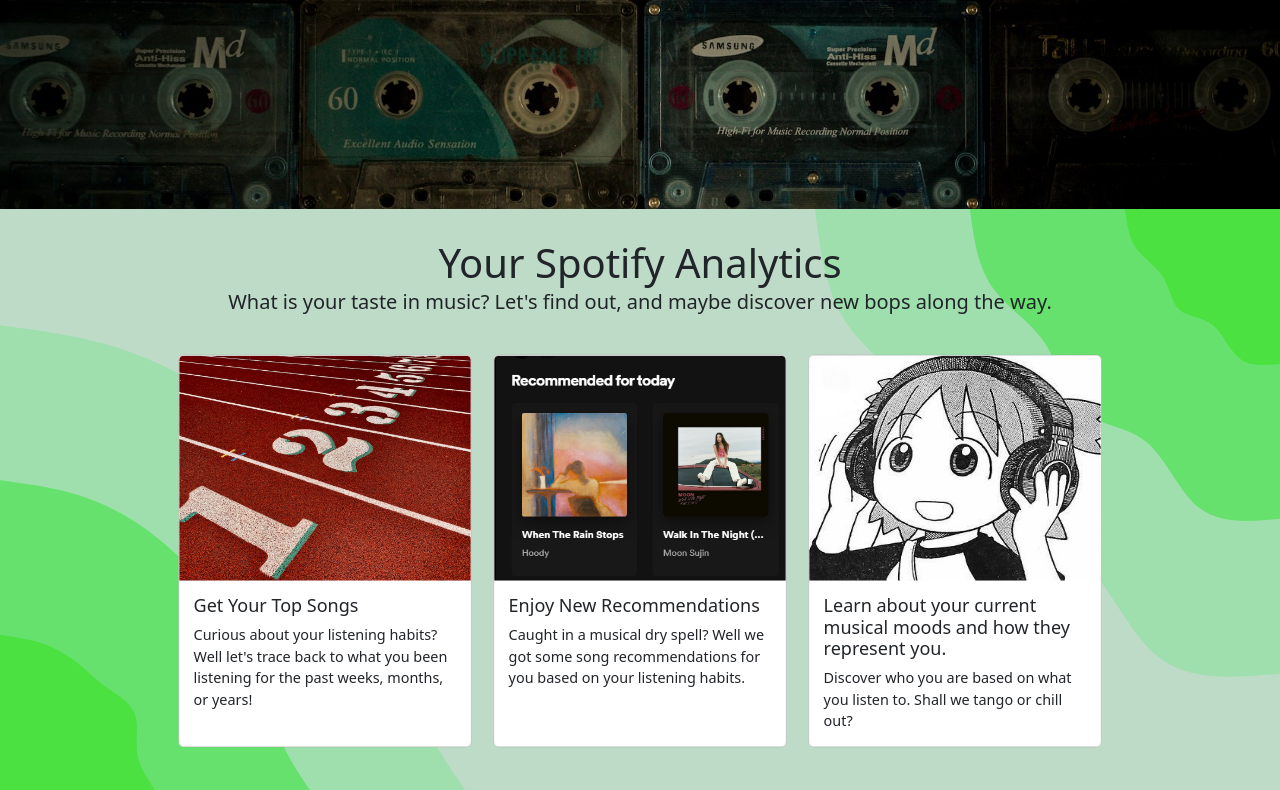
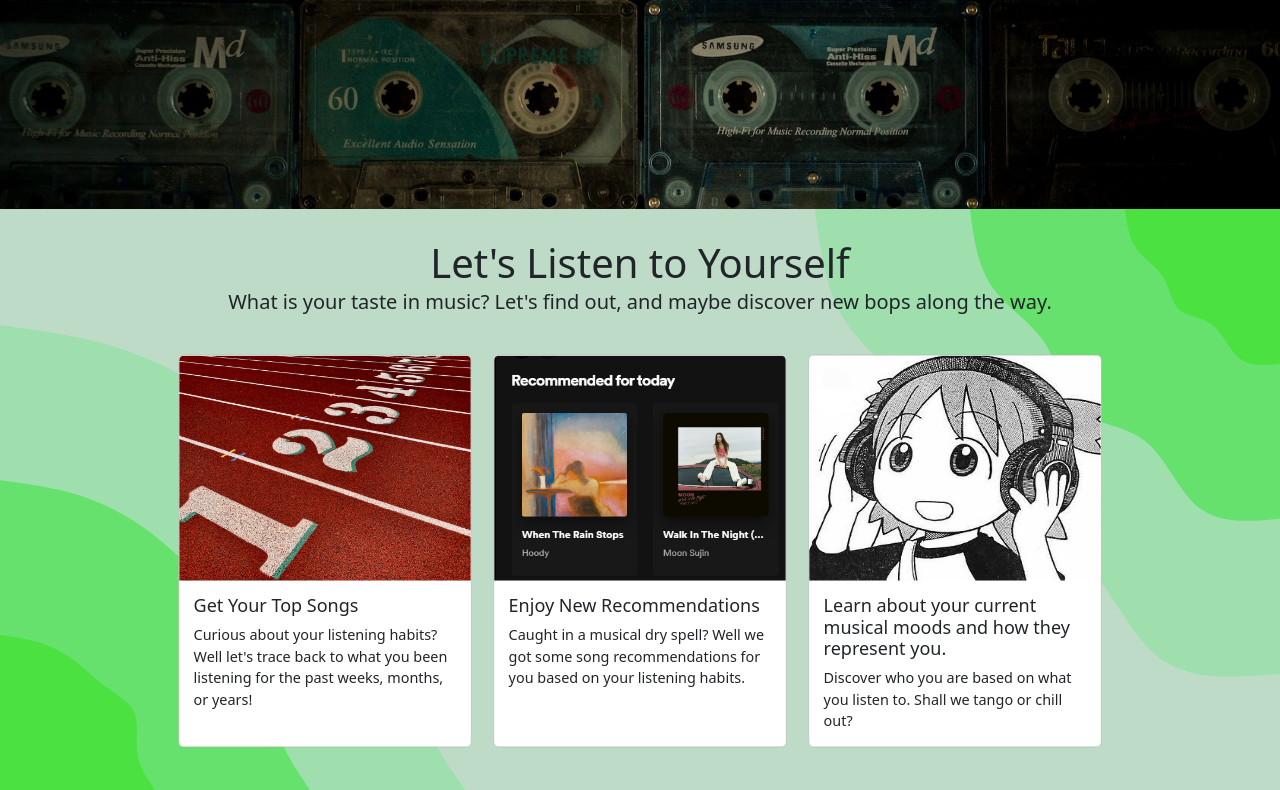
Before and after one commit to kietn20/Listen-To-Yourself, a Flask app: page /home in a window 1280 px wide. Shown: the part 56-846 px from the top of the page. Run offline with Flask 3, Linux system fonts and the light colour scheme; some libraries are stand-ins or nearby versions.

Commit message:
fix homepage title

```diff
--- a/templates/home.html
+++ b/templates/home.html
@@ -28,7 +28,7 @@
 {% block body %}
 <img class="img-fluid" id="banner" src="/static/banner3.jpg">
 <div class="background">
-    <h1 style="text-align: center; margin: 0px 0px 0px 0px; padding-top: 30px;">Your Spotify Analytics</h1>
+    <h1 style="text-align: center; margin: 0px 0px 0px 0px; padding-top: 30px; ">Let's Listen to Yourself</h1>
     <p style="text-align: center;" class="lead">What is your taste in music? Let's find out, and maybe discover new bops along the way.</p>
 
     <div style="scale: 90%;" class="row row-cols-1 row-cols-md-3 g-10 d-flex justify-content-center">
```
